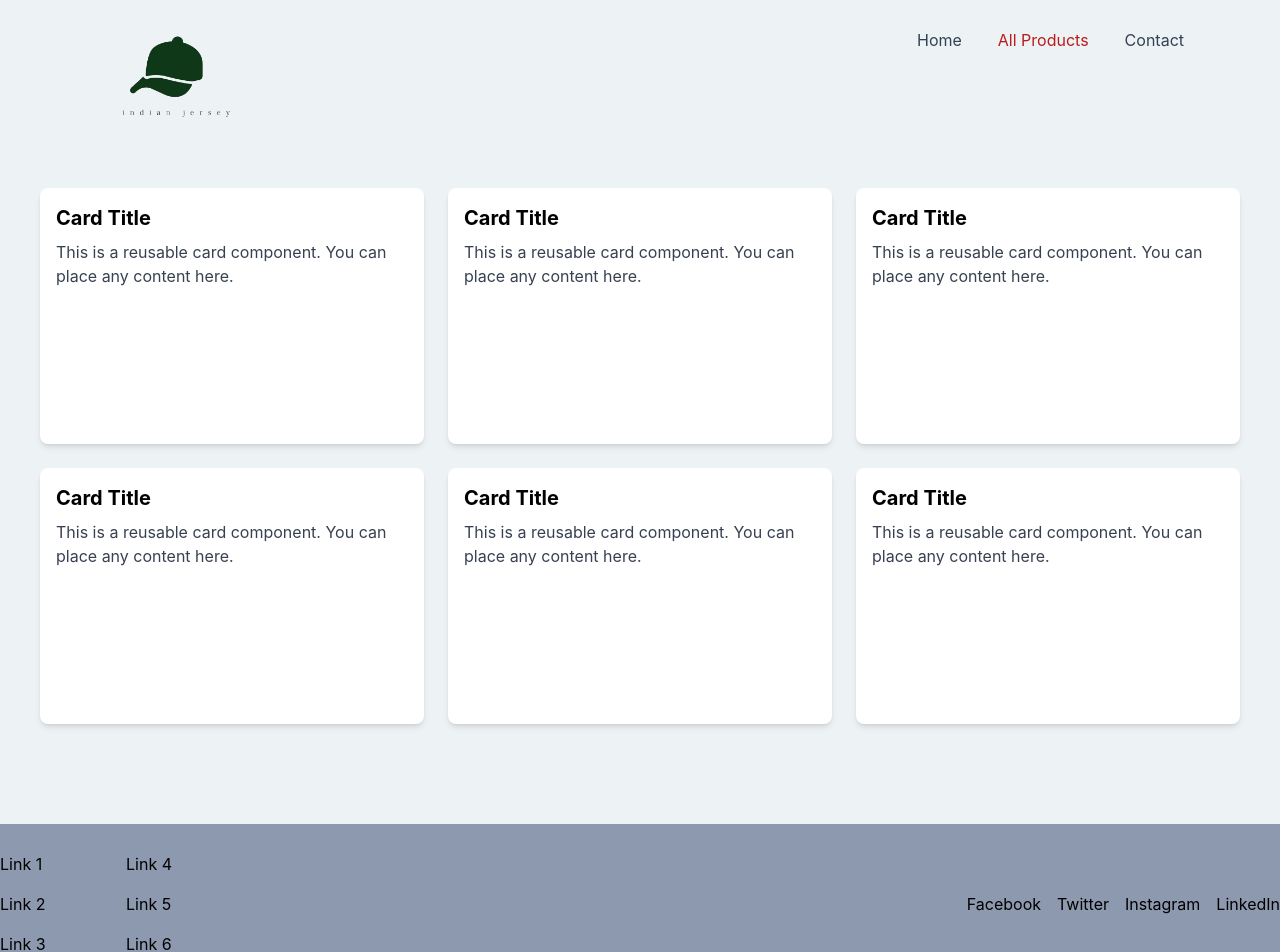
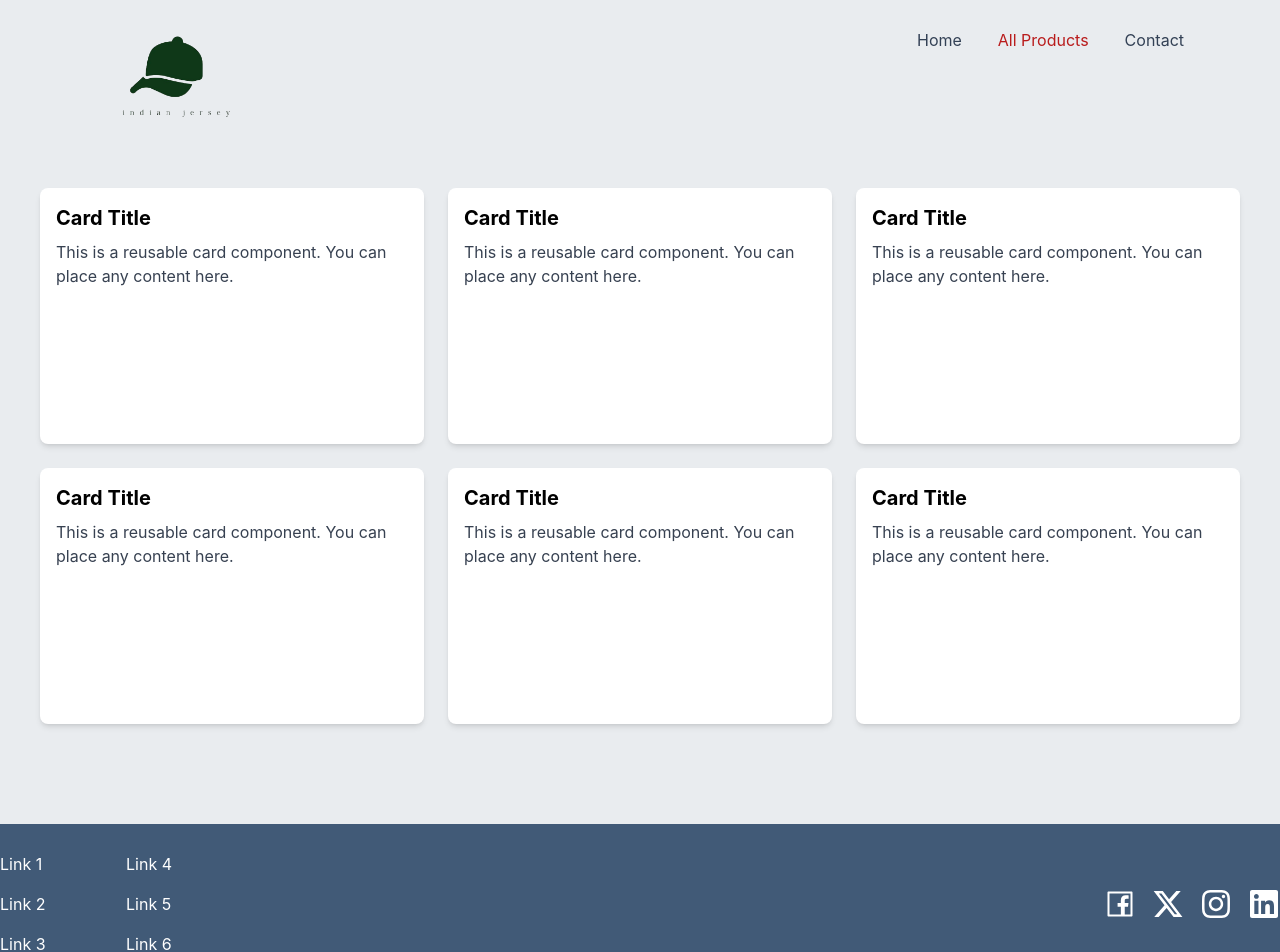
Before and after one commit to karthiknadar1204/jersey, a React (Create React App) app: page /all in a window 1280 px wide. Shown: the top 952 px of the page. Built offline with nearby package versions, Linux system fonts and the light colour scheme.

Commit message:
minor bugs fixes

```diff
--- a/package.json
+++ b/package.json
@@ -8,6 +8,7 @@
     "@testing-library/user-event": "^13.5.0",
     "react": "^18.3.1",
     "react-dom": "^18.3.1",
+    "react-icons": "^5.2.1",
     "react-router-dom": "^6.23.1",
     "react-scripts": "5.0.1",
     "web-vitals": "^2.1.4"
--- a/src/components/Footer.jsx
+++ b/src/components/Footer.jsx
@@ -1,28 +1,32 @@
 import React from "react";
+import { FaInstagram } from "react-icons/fa6";
+import { FaXTwitter } from "react-icons/fa6";
+import { FaLinkedin } from "react-icons/fa6";
+import { AiOutlineFacebook } from "react-icons/ai";
 
 const Footer = () => {
   return (
-    <footer className="relative">
-      <div className="bg-[#8D99AE] h-40 -mt-8">
+    <footer className="footer relative">
+      <div className="bg-[#415a77] h-40 -mt-8">
         <div className="container mx-auto flex justify-between items-center h-full">
           <div className="footer_links grid grid-cols-2 gap-4 text-left">
             <div className="space-y-4">
-              <a href="#link1" className="block text-black hover:text-gray-700">Link 1</a>
-              <a href="#link2" className="block text-black hover:text-gray-700">Link 2</a>
-              <a href="#link3" className="block text-black hover:text-gray-700">Link 3</a>
+              <a href="#link1" className="block text-white hover:text-red-700">Link 1</a>
+              <a href="#link2" className="block text-white hover:text-red-700">Link 2</a>
+              <a href="#link3" className="block text-white hover:text-red-700">Link 3</a>
             </div>
             <div className="space-y-4">
-              <a href="#link4" className="block text-black hover:text-gray-700">Link 4</a>
-              <a href="#link5" className="block text-black hover:text-gray-700">Link 5</a>
-              <a href="#link6" className="block text-black hover:text-gray-700">Link 6</a>
+              <a href="#link4" className="block text-white hover:text-red-700">Link 4</a>
+              <a href="#link5" className="block text-white hover:text-red-700">Link 5</a>
+              <a href="#link6" className="block text-white hover:text-red-700">Link 6</a>
             </div>
           </div>
 
           <div className="socials flex space-x-4">
-            <a href="#facebook" className="text-black hover:text-gray-700">Facebook</a>
-            <a href="#twitter" className="text-black hover:text-gray-700">Twitter</a>
-            <a href="#instagram" className="text-black hover:text-gray-700">Instagram</a>
-            <a href="#linkedin" className="text-black hover:text-gray-700">LinkedIn</a>
+            <a href="#facebook" className="text-white hover:text-red-700"><AiOutlineFacebook/></a>
+            <a href="#twitter" className="text-white hover:text-red-700"><FaXTwitter/> </a>
+            <a href="#instagram" className="text-white hover:text-red-700"><FaInstagram /></a>
+            <a href="#linkedin" className="text-white hover:text-red-700"><FaLinkedin /></a>
           </div>
         </div>
       </div>
--- a/src/index.css
+++ b/src/index.css
@@ -11,7 +11,7 @@ body {
     sans-serif;
   -webkit-font-smoothing: antialiased;
   -moz-osx-font-smoothing: grayscale;
-  background-color: #EDF2F4;
+  background-color: #e9ecef;
 }
 
 code {
@@ -73,5 +73,10 @@ code {
 }
 
 .footer{
-  bottom: 0;
+  /* margin-bottom: 4rem; */
 }
+
+.socials{
+  font-size: 2rem;
+  cursor: pointer;
+}
```
Also changed, not shown: 1 other file (tests, documents, lock files or other folders).
